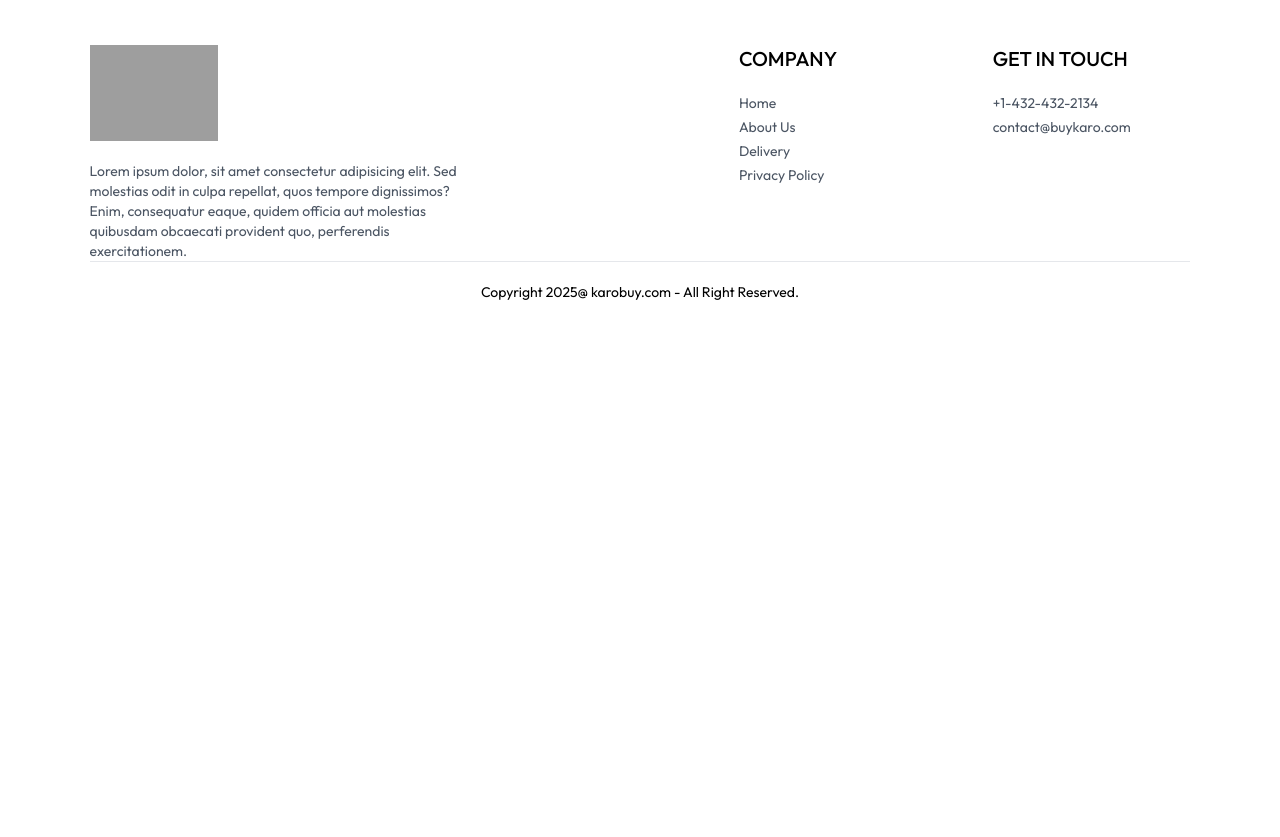
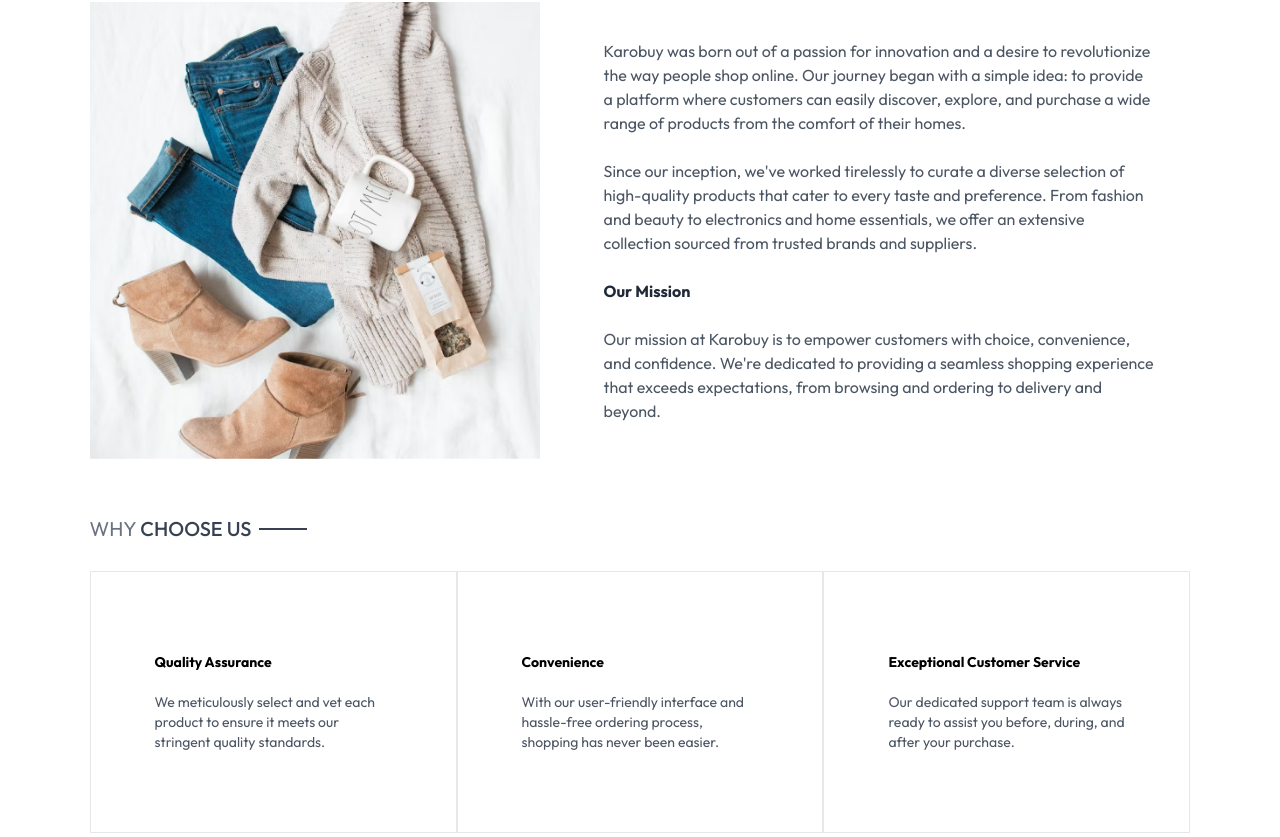
Before and after one commit to anonymous316somil/ecommerce-app, a React (Vite) app in the folder frontend/: page /about in a window 1280 px wide. Shown: the part 263-1100 px from the top of the page. Before the commit the page ends 800 px from the top, so only its background shows below. Built offline with nearby package versions, Linux system fonts and the light colour scheme; grey boxes are pictures that could not be loaded.

Commit message:
Add about page UI

```diff
--- a/frontend/src/pages/About.jsx
+++ b/frontend/src/pages/About.jsx
@@ -1,11 +1,81 @@
 import React from 'react'
+import { assets } from '../assets/assets'
+import Title from '../components/Title'
+import NewsletterBox from '../components/NewsletterBox'
 
 const About = () => {
-    return (
-        <div>
+  return (
+    <div>
 
+      {/* ABOUT TITLE */}
+      <div className='text-2xl text-center pt-8 border-t'>
+        <Title text1={'ABOUT'} text2={'US'} />
+      </div>
+
+      {/* ABOUT CONTENT */}
+      <div className='my-10 flex flex-col md:flex-row gap-16'>
+        <img
+          className='w-full md:max-w-[450px]'
+          src={assets.about_img}
+          alt="About Karobuy"
+        />
+
+        <div className='flex flex-col justify-center gap-6 md:w-1/2 text-gray-600'>
+          <p>
+            Karobuy was born out of a passion for innovation and a desire to revolutionize the way people shop online.
+            Our journey began with a simple idea: to provide a platform where customers can easily discover, explore,
+            and purchase a wide range of products from the comfort of their homes.
+          </p>
+
+          <p>
+            Since our inception, we've worked tirelessly to curate a diverse selection of high-quality products that
+            cater to every taste and preference. From fashion and beauty to electronics and home essentials, we offer
+            an extensive collection sourced from trusted brands and suppliers.
+          </p>
+
+          <b className='text-gray-800'>Our Mission</b>
+
+          <p>
+            Our mission at Karobuy is to empower customers with choice, convenience, and confidence.
+            We're dedicated to providing a seamless shopping experience that exceeds expectations,
+            from browsing and ordering to delivery and beyond.
+          </p>
         </div>
-    )
+      </div>
+
+      {/* WHY CHOOSE US */}
+      <div className='text-xl py-4'>
+        <Title text1={'WHY'} text2={'CHOOSE US'} />
+      </div>
+
+      <div className='flex flex-col md:flex-row text-sm mb-20'>
+        <div className='flex-1 border px-10 md:px-16 py-8 sm:py-20 flex flex-col gap-5'>
+          <b>Quality Assurance</b>
+          <p className='text-gray-600'>
+            We meticulously select and vet each product to ensure it meets our stringent quality standards.
+          </p>
+        </div>
+
+        <div className='flex-1 border px-10 md:px-16 py-8 sm:py-20 flex flex-col gap-5'>
+          <b>Convenience</b>
+          <p className='text-gray-600'>
+            With our user-friendly interface and hassle-free ordering process, shopping has never been easier.
+          </p>
+        </div>
+
+        <div className='flex-1 border px-10 md:px-16 py-8 sm:py-20 flex flex-col gap-5'>
+          <b>Exceptional Customer Service</b>
+          <p className='text-gray-600'>
+            Our dedicated support team is always ready to assist you before, during, and after your purchase.
+          </p>
+        </div>
+      </div>
+
+      {/* NEWSLETTER */}
+      <NewsletterBox />
+
+    </div>
+  )
 }
 
 export default About
```
